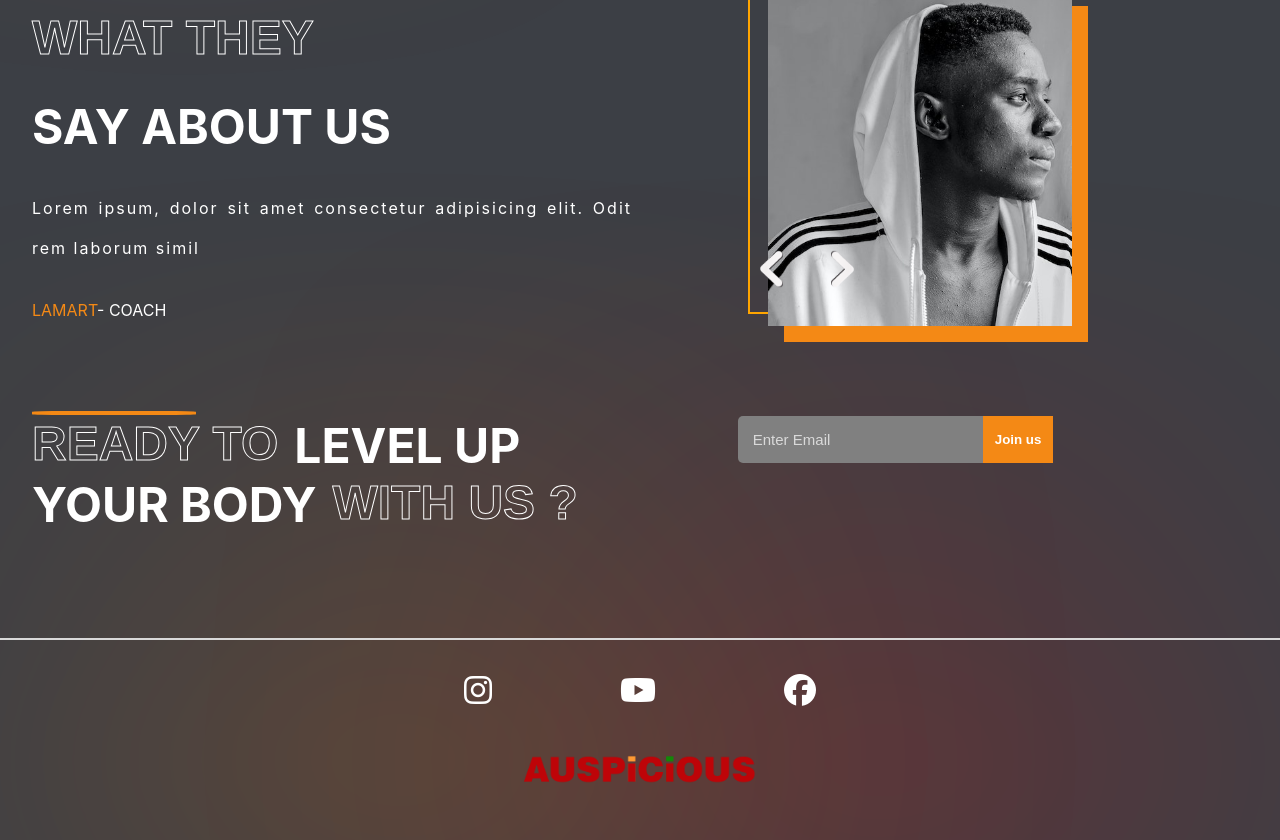
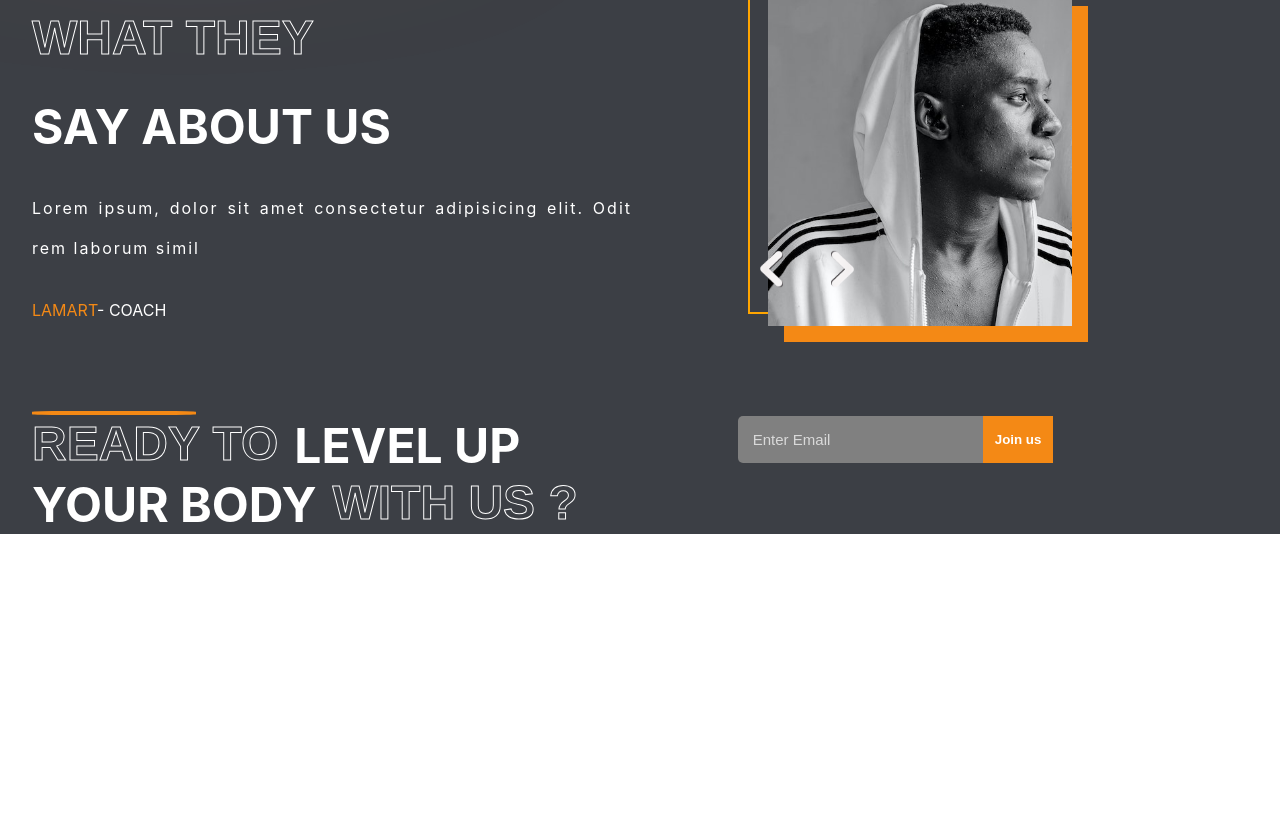
Before and after one commit to prakash-dev-code/gym-website-react, a React (Create React App) app: page / in a window 1280 px wide. Shown: the part 2629-3469 px from the top of the page. After the commit the page ends 3163 px from the top, so only its background shows below. Built offline with nearby package versions, Linux system fonts and the light colour scheme.

Commit message:
comment out Footer component in App.js

```diff
--- a/src/App.js
+++ b/src/App.js
@@ -5,7 +5,7 @@ import Reason from "./components/reasons/Reason";
 import Plan from "./components/plans/Plan";
 import Testimonials from "./components/testimonials/Testimonials";
 import Join from "./components/join us/Join";
-import Footer from "./components/footer/Footer";
+// import Footer from "./components/footer/Footer";
 function App() {
   return (
     <div className="App">
@@ -15,7 +15,7 @@ function App() {
       <Plan />
       <Testimonials />
       <Join />
-      <Footer />
+      {/* <Footer /> */}
     </div>
   );
 }
```
